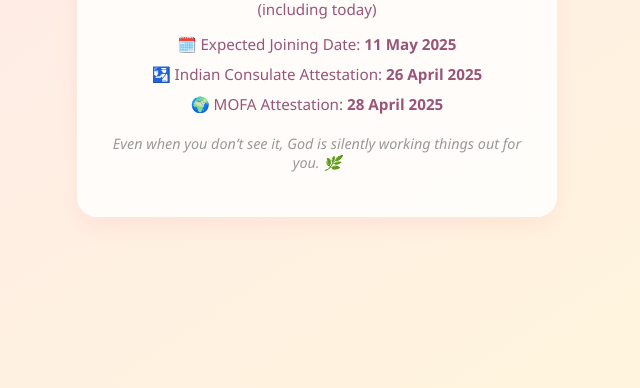
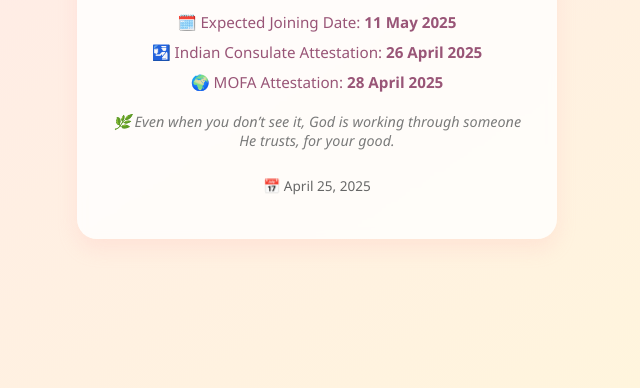
Before and after one commit to myremindertool/myremindertool, a plain HTML site: page index.html in a window 1280 px wide. Shown: the part 452-840 px from the top of the page, without its empty margins (323-963 px from the left). Drawn offline with Linux system fonts and the light colour scheme.

Commit message:
Update index.html

```diff
--- a/index.html
+++ b/index.html
@@ -56,8 +56,16 @@
     .message {
       font-style: italic;
       font-size: 0.9rem;
-      color: #999;
+      color: #777;
       margin-top: 20px;
+      min-height: 50px;
+      transition: opacity 1s ease-in-out;
+    }
+
+    .today-message {
+      font-size: 0.85rem;
+      color: #666;
+      margin-top: 5px;
     }
 
     @keyframes fadeIn {
@@ -82,7 +90,7 @@
 </head>
 <body>
   <div class="card">
-    <h1>🕒 Work Permit – Buffer Days</h1>
+    <h1>🕒 New Work Permit – Buffer Days</h1>
     <p class="date" id="today">Today: Loading...</p>
     <p class="date" id="cancellation">✅ Work Permit Cancellation Completed: Loading...</p>
     <p class="date">Due Date: <strong>12 May 2025</strong></p>
@@ -93,7 +101,8 @@
     <div class="extra">🛂 Indian Consulate Attestation: <strong>26 April 2025</strong></div>
     <div class="extra">🌍 MOFA Attestation: <strong>28 April 2025</strong></div>
 
-    <p class="message">Even when you don’t see it, God is silently working things out for you. 🌿</p>
+    <p class="message" id="motivationalMessage">Loading message...</p>
+    <p class="today-message" id="footerToday">Loading date...</p>
   </div>
 
   <script>
@@ -107,6 +116,7 @@
 
       document.getElementById("today").innerHTML = "Today: <strong>" + todayStr + "</strong>";
       document.getElementById("cancellation").innerHTML = "✅ Work Permit Cancellation Completed: <strong>" + todayStr + "</strong>";
+      document.getElementById("footerToday").innerHTML = "📅 " + todayStr;
 
       const diffTime = dueDate.getTime() - today.getTime();
       const daysRemaining = Math.floor(diffTime / (1000 * 60 * 60 * 24)) + 1;
@@ -116,6 +126,35 @@
       } else {
         document.getElementById("countdown").innerHTML = daysRemaining + " days remaining";
       }
+
+      // Motivational messages
+      const messages = [
+        "🌿 Even when you don’t see it, God is working through someone He trusts, for your good.",
+        "🌟 Your prayers are answered through souls God silently chooses to bless you.",
+        "🌸 Trust the timing — God sends help exactly when you need it, through trusted hands.",
+        "🌼 Stay patient. Someone has been sent for you, guided by His perfect plan.",
+        "✨ One day you'll realize — every blessing was delivered by hands chosen by God.",
+        "🍃 The miracles you wait for are already moving toward you, through the people He chooses.",
+        "💖 God's silent moves include sending a trusted heart to be there for you.",
+        "🎯 What is meant for you will find you — often through people sent by God.",
+        "🌿 Behind the scenes, He is arranging help for you through those He trusts.",
+        "💫 When you can't trace His hand, trust His heart — and the ones He places in your path."
+      ];
+
+      let index = 0;
+      const msgElement = document.getElementById("motivationalMessage");
+
+      function changeMessage() {
+        msgElement.style.opacity = 0;
+        setTimeout(() => {
+          msgElement.innerHTML = messages[index];
+          msgElement.style.opacity = 1;
+          index = (index + 1) % messages.length;
+        }, 1000);
+      }
+
+      changeMessage(); // First message immediately
+      setInterval(changeMessage, 5000); // Change every 5 seconds
     };
   </script>
 </body>
```
